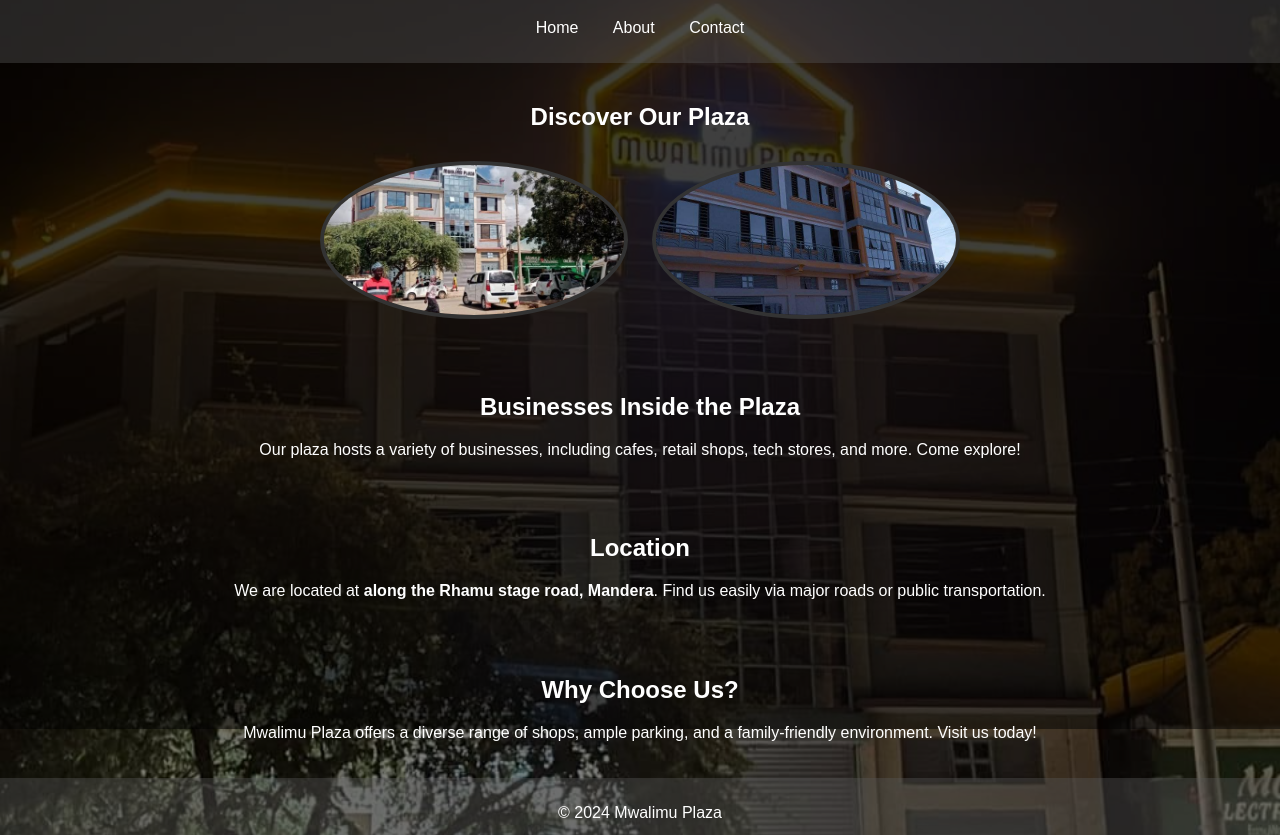
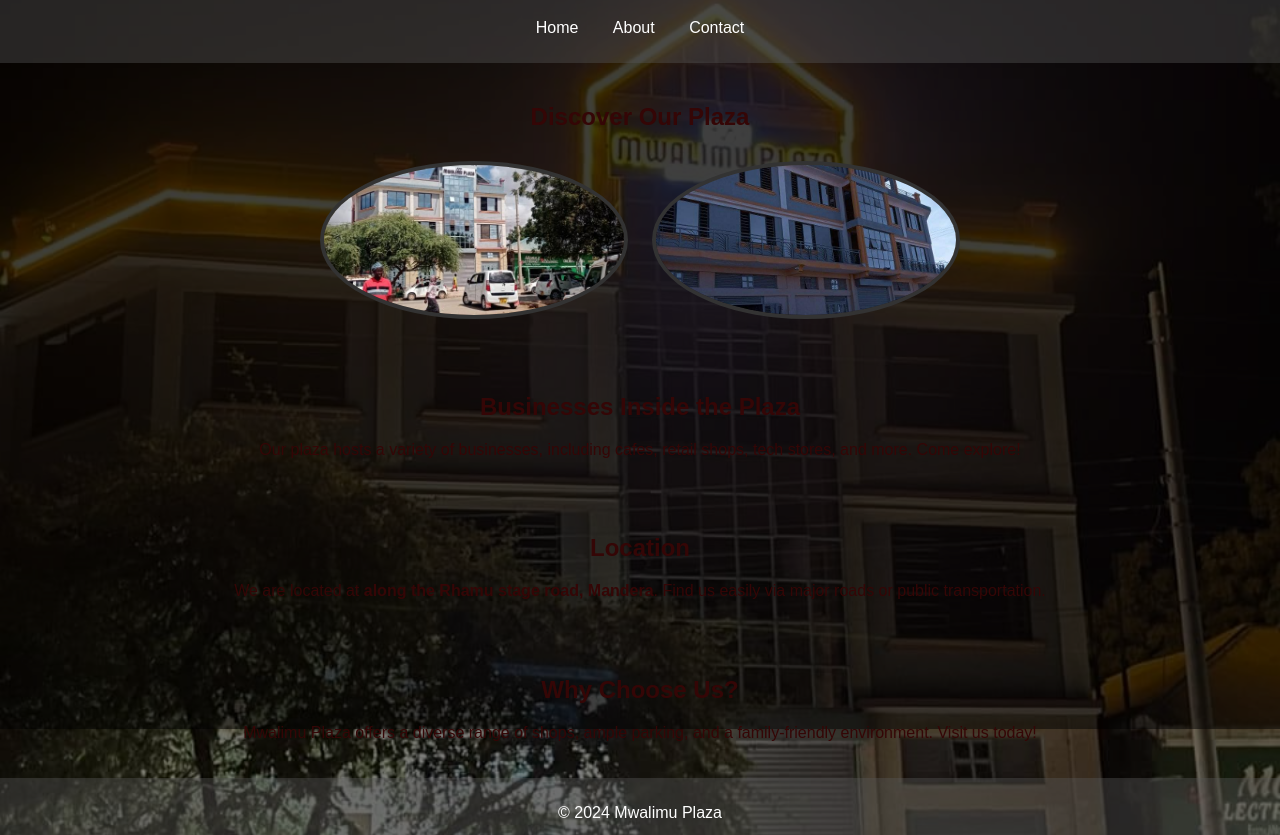
Before and after one commit to moulidmahat/Mwalimu-Business-Plaza, a plain HTML site: page index.html in a window 1280 px wide. Shown: the part 71-906 px from the top of the page. Drawn offline with Linux system fonts and the light colour scheme; files whose address does not match are found by name.

Commit message:
Update styles.css

```diff
--- a/css/styles.css
+++ b/css/styles.css
@@ -6,25 +6,19 @@
     background-size: cover; /* Ensures the image covers the entire background */
     background-position: center; /* Centers the background image */
     background-repeat: no-repeat; /* Prevents the image from repeating */
-    background-attachment: fixed; /* Keeps the image in place while scrolling */
-    color: white; /* Ensures text color is white */
-    position: relative; /* To properly stack the overlay */
-    z-index: 1; /* Text stays above the overlay */
+    background-attachment: fixed; /* Makes the image stay in place while scrolling */
+    color: rgb(53, 6, 6); /* Sets the text color using a valid RGB format */
 }
 
 body::before {
     content: "";
-    position: fixed; /* Fixed overlay */
+    position: absolute;
     top: 0;
     left: 0;
     right: 0;
     bottom: 0;
-    background-color: rgba(0, 0, 0, 0.5); /* Semi-transparent black overlay */
-    z-index: -1; /* Overlay behind the content */
-}
-
-h1, h2, p, a {
-    color: white; /* Ensure all headings, paragraphs, and links are white */
+    background-color: rgba(0, 0, 0, 0.5); /* Adds a semi-transparent black overlay */
+    z-index: -1; /* Places the overlay behind the content */
 }
 
 
```
